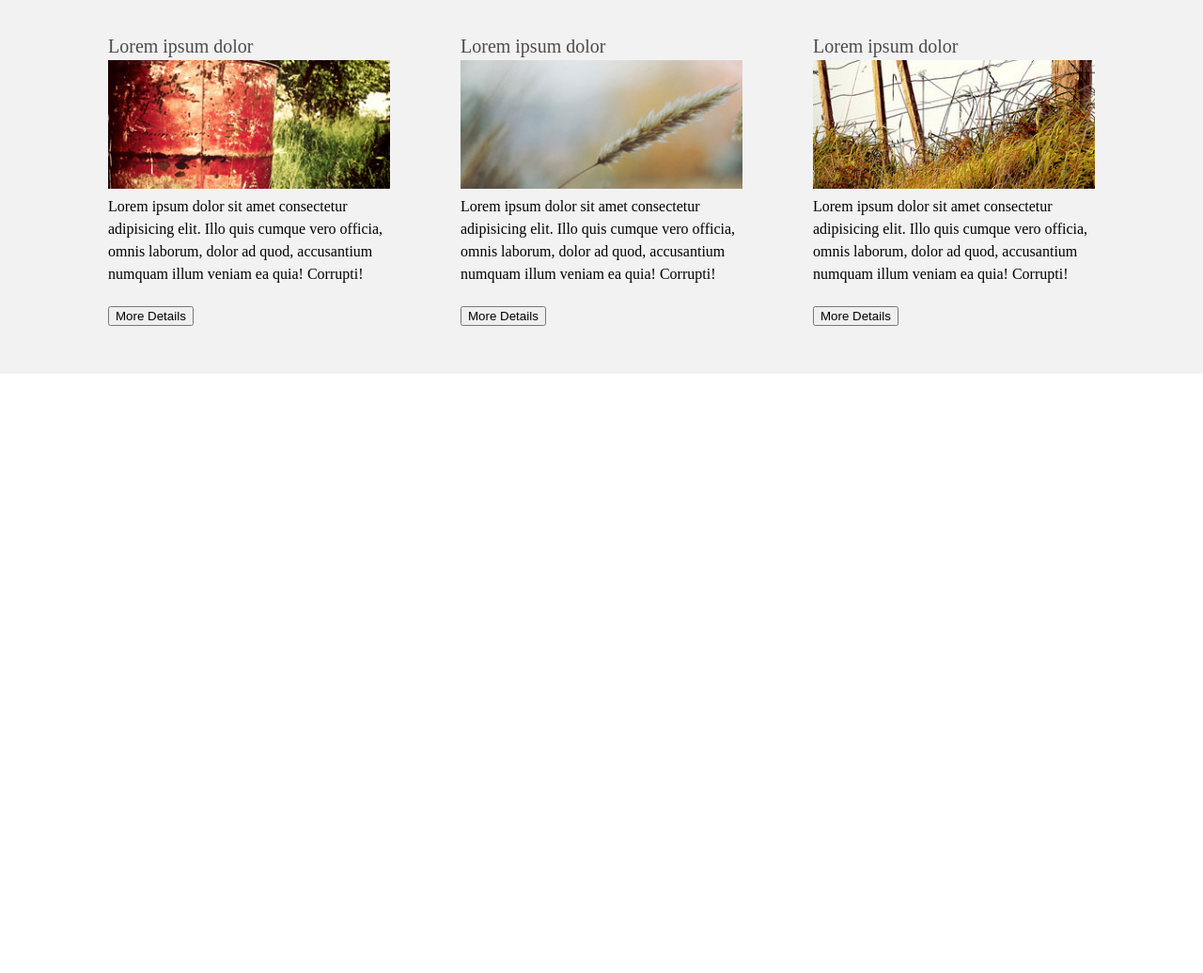
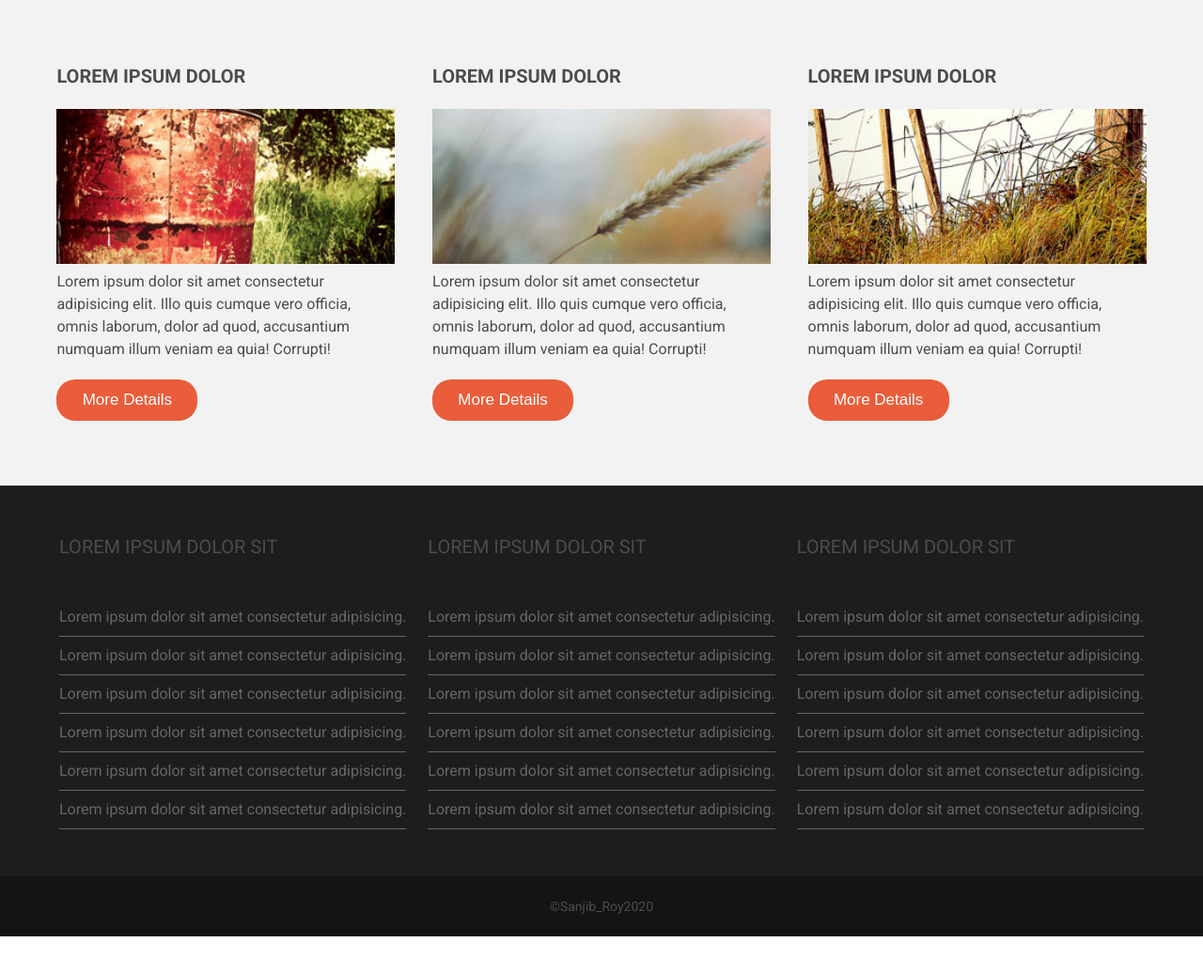
Before and after one commit to sanjibroy360/Iridium-template, a plain HTML site: page index.html in a window 1280 px wide. Shown: the part 1527-2563 px from the top of the page at 94% size. Before the commit the page ends 1975 px from the top, so only its background shows below. Drawn offline with Linux system fonts and the light colour scheme.

Commit message:
Fully Responsive

```diff
--- a/assets/stylesheets/main.css
+++ b/assets/stylesheets/main.css
@@ -71,21 +71,23 @@ li {
 
 body {
 	line-height: 1.5;
+	font-size: 16px;
+	color: rgb(76,76,76);
+	font-family: 'Roboto', sans-serif;
 }
 
 .container {
 	max-width: 1200px;
 	margin:0 auto;
-	/* background-color: red; */
 }
 
 
 
-.active {
+.active,.btn {
 	padding: 12px 0;
 	width: auto;
 	font-size: 17px;
-	border: 2px solid red;
+	border: 2px solid rgb(201,196,194);
 	border-radius: 20px;
 	text-align: center;
 	cursor: pointer;
@@ -94,7 +96,6 @@ body {
 .flex {
 	display: flex;
 	justify-content: space-evenly;
-	/* align-items: center; */
 	flex-wrap: wrap;
 }
 
@@ -114,7 +115,6 @@ img {
 	opacity: 0.89;
 	letter-spacing: 1px;
 	height: 100vh;
-	/* background: transparent; */
 }
 
 .nav-links {
@@ -132,7 +132,6 @@ img {
 	color: #fff;
 	text-transform: uppercase;
 	background:transparent;
-	/* padding: 0; */
 }
 
 .nav-flex {
@@ -157,7 +156,6 @@ img {
 
 .banner-credit {
 	text-align: center;
-	/* padding: 10px 0; */
 	font-size: 25px;
 	background:transparent;
 	color: rgb(131,125,125);
@@ -191,6 +189,7 @@ img {
 
 .heading {
 	font-size: 20px;
+	text-transform: uppercase;
 	color: rgb(76,76,76);
 }
 
@@ -221,11 +220,11 @@ img {
 }
 
 .side-image {
-	flex-basis: 19%;
+	flex-basis: 20%;
 }
 
 .side-para {
-	flex-basis: 81%;
+	flex-basis: 80%;
 	padding-left:10px;
 }
 
@@ -235,6 +234,79 @@ img {
 	background-color: rgb(242,242,242);
 }
 
-.sec3 .sec3-article {
-	flex-basis: 25%;
+.sec3-article {
+	flex-basis: 30%;
+	margin:1.6%;
 }
+
+.sec3-article img {
+	width: 100%;
+}
+
+.btn-color {
+	background-color: rgb(233,93,59);
+	color: #fff;
+	width: 150px;
+	border-width: 0;
+}
+
+.sec3 .heading {
+	padding-bottom: 20px;
+	font-weight: 600;
+}
+
+/* Section 4 */
+
+.list ul {
+	padding-top: 40px;
+	flex-basis: 30%;
+}
+
+.list li {
+	border-bottom : 0.5px solid rgb(102,102,102);
+	color: rgb(102,102,102);
+	line-height: 2.5;
+}
+
+.sec4 {
+	background-color: rgb(29,29,29);
+}
+
+/* Footer */
+
+.copy {
+	text-align: center;
+	vertical-align: middle;
+}
+
+.footer small {
+	font-size: 14px;
+}
+
+.footer {
+	background-color: rgb(20,20,20);
+	padding: 20px 0;
+	vertical-align: middle;
+}
+
+
+@media all and (max-width:780px) {
+
+	 .left-content-wrapper,.right-content-wrapper,.sec3-article {
+		padding: 0 20px;
+		flex-basis:100%;
+	}
+
+	.header {
+		height: auto;
+	}
+
+	.btn {
+		width: 100%;
+	}
+
+	.list {
+		padding: 20px;
+	}
+
+}
--- a/index.html
+++ b/index.html
@@ -4,9 +4,19 @@
     <meta charset="UTF-8">
     <meta name="viewport" content="width=device-width, initial-scale=1.0">
     <meta http-equiv="X-UA-Compatible" content="ie=edge">
+
+    <!-- Title -->
+
     <title>Iridium | Templated</title>
+
     <!-- CSS Links -->
+
     <link rel="stylesheet" href="assets/stylesheets/main.css">
+
+    <!-- Google Fonts -->
+
+    <link href="https://fonts.googleapis.com/css?family=Roboto:400,500,700&display=swap" rel="stylesheet">
+
 </head>
 <body>
     <header class="header">
@@ -37,7 +47,7 @@
 
     <!-- Section 2 -->
 
-    <article class="padding">
+    <article class="sec2 padding">
         <div class="container flex">
 
             <!-- Left Content -->
@@ -49,7 +59,7 @@
                     Lorem ipsum dolor sit amet consectetur Lorem ipsum
                 </p>
                 <div class="image">
-                    <img src="assets/images/pic07.jpg" alt="Mid-Image">
+                    <img src="assets/images/pic07.jpg" width="100%" alt="Mid-Image">
                 </div>
                 <p class="article-para">
                     Lorem ipsum dolor sit amet consectetur adipisicing elit. Incidunt, adipisci? Corporis nisi illo accusamus aut assumenda ipsam natus itaque inventore! Cupiditate, quo nostrum atque doloremque fugit magnam deleniti provident, possimus voluptatum, eius beatae. Natus omnis dolorem delectus praesentium, rerum nobis?
@@ -72,7 +82,7 @@
 
                 <article class="side-article flex">
                     <div class="side-image">
-                        <img src="assets/images/pic04.jpg" alt="Place 1">
+                        <img src="assets/images/pic04.jpg" width="100%" alt="Place 1">
                     </div>
                     <div class="side-para">
                         Lorem ipsum dolor sit amet consectetur adipisicing elit. Iusto atque praesentium minus.
@@ -86,7 +96,7 @@
                 <p class="date">August 11, 2002 | (10)Comments</p>
                 <article class="side-article flex">
                     <div class="side-image">
-                        <img src="assets/images/pic05.jpg" alt="Place 1">
+                        <img src="assets/images/pic05.jpg" width="100%" alt="Place 1">
                     </div>
                     <div class="side-para">
                         Lorem ipsum dolor sit amet consectetur adipisicing elit. Iusto atque praesentium minus.
@@ -100,7 +110,7 @@
                 <p class="date">August 11, 2002 | (10)Comments</p>
                 <article class="side-article flex">
                     <div class="side-image">
-                        <img src="assets/images/pic06.jpg" alt="Place 1">
+                        <img src="assets/images/pic06.jpg" width="100%" alt="Place 1">
                     </div>
                     <div class="side-para">
                         Lorem ipsum dolor sit amet consectetur adipisicing elit. Iusto atque praesentium minus.
@@ -122,7 +132,7 @@
             <article class="sec3-article">
                 <h4 class="heading">Lorem ipsum dolor</h4>
                 <div class="image">
-                    <img src="assets/images/pic01.jpg" alt="">
+                    <img src="assets/images/pic01.jpg" width="100%" alt="">
                 </div class="image">
                 <p class="article-para">
                     Lorem ipsum dolor sit amet consectetur adipisicing elit. Illo quis cumque vero officia, omnis laborum, dolor ad quod, accusantium numquam illum veniam ea quia! Corrupti!
@@ -132,10 +142,10 @@
 
             <!-- Article Box 2 -->
 
-            <article class="sec3-article">
+            <article class="sec3-article width100">
                 <h4 class="heading">Lorem ipsum dolor</h4>
                 <div class="image">
-                    <img src="assets/images/pic02.jpg" alt="">
+                    <img src="assets/images/pic02.jpg" width="100%" alt="">
                 </div>
                 <p class="article-para">
                     Lorem ipsum dolor sit amet consectetur adipisicing elit. Illo quis cumque vero officia, omnis laborum, dolor ad quod, accusantium numquam illum veniam ea quia! Corrupti!
@@ -148,19 +158,64 @@
             <article class="sec3-article">
                 <h4 class="heading">Lorem ipsum dolor</h4>
                 <div class="image">
-                    <img src="assets/images/pic03.jpg" alt="">
+                    <img src="assets/images/pic03.jpg" width="100%" alt="">
                 </div>
                 <p class="article-para">
                     Lorem ipsum dolor sit amet consectetur adipisicing elit. Illo quis cumque vero officia, omnis laborum, dolor ad quod, accusantium numquam illum veniam ea quia! Corrupti!
                 </p>
                 <button class="btn btn-color">More Details</button>
             </article>
-
         </div>
     </section>
 
+    <!-- Section 4 -->
 
+    <section class="sec4 padding">
+        <div class="container flex">
 
+            <div class="list">
+                <h3 class="heading">Lorem ipsum dolor sit</h3>
+                <ul class="footer-list">
+                    <li>Lorem ipsum dolor sit amet consectetur adipisicing.</li>
+                    <li>Lorem ipsum dolor sit amet consectetur adipisicing.</li>
+                    <li>Lorem ipsum dolor sit amet consectetur adipisicing.</li>
+                    <li>Lorem ipsum dolor sit amet consectetur adipisicing.</li>
+                    <li>Lorem ipsum dolor sit amet consectetur adipisicing.</li>
+                    <li>Lorem ipsum dolor sit amet consectetur adipisicing.</li>
+                </ul>
+            </div>
 
+            <div class="list">
+                <h3 class="heading">Lorem ipsum dolor sit</h3>
+                <ul class="footer-list">
+                    <li>Lorem ipsum dolor sit amet consectetur adipisicing.</li>
+                    <li>Lorem ipsum dolor sit amet consectetur adipisicing.</li>
+                    <li>Lorem ipsum dolor sit amet consectetur adipisicing.</li>
+                    <li>Lorem ipsum dolor sit amet consectetur adipisicing.</li>
+                    <li>Lorem ipsum dolor sit amet consectetur adipisicing.</li>
+                    <li>Lorem ipsum dolor sit amet consectetur adipisicing.</li>
+                </ul>
+            </div>
+            <div class="list">
+                <h3 class="heading">Lorem ipsum dolor sit</h3>
+                <ul class="footer-list">
+                    <li>Lorem ipsum dolor sit amet consectetur adipisicing.</li>
+                    <li>Lorem ipsum dolor sit amet consectetur adipisicing.</li>
+                    <li>Lorem ipsum dolor sit amet consectetur adipisicing.</li>
+                    <li>Lorem ipsum dolor sit amet consectetur adipisicing.</li>
+                    <li>Lorem ipsum dolor sit amet consectetur adipisicing.</li>
+                    <li>Lorem ipsum dolor sit amet consectetur adipisicing.</li>
+                </ul>
+            </div>
+        </div>
+    </section>
+
+    <!-- Footer -->
+
+    <footer class="footer">
+        <div class="container copy">
+            <small>&copy;Sanjib_Roy2020</small>
+        </div>
+    </footer>
 </body>
 </html>
```
